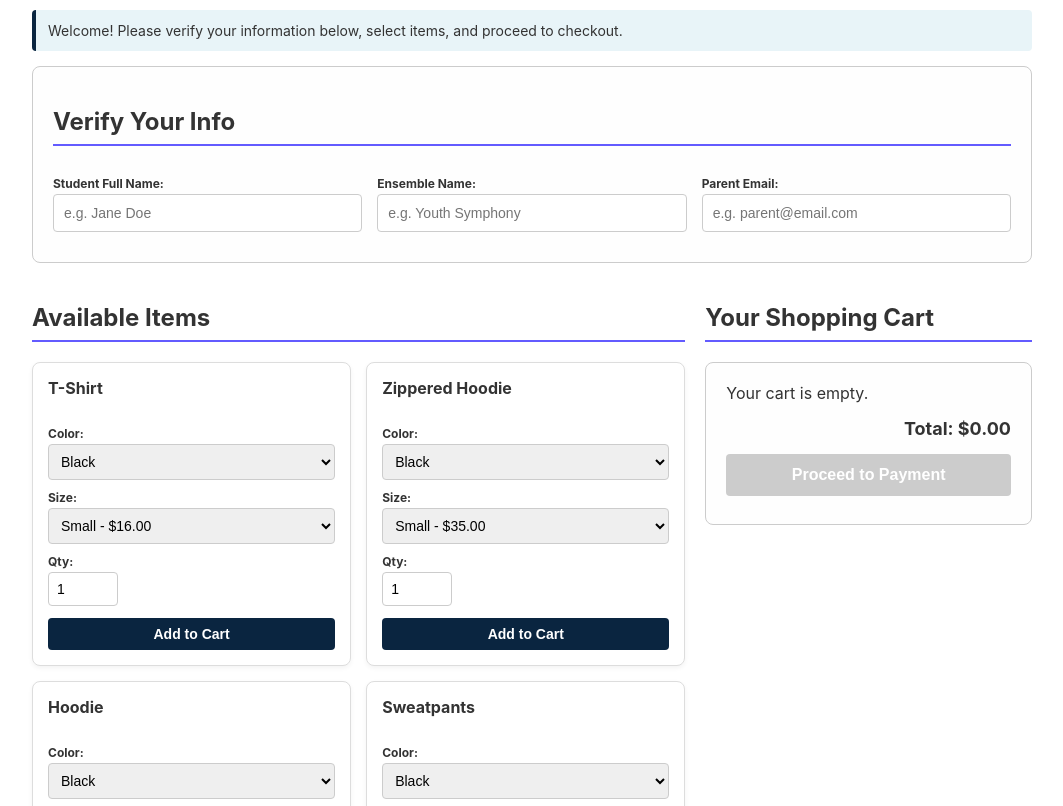
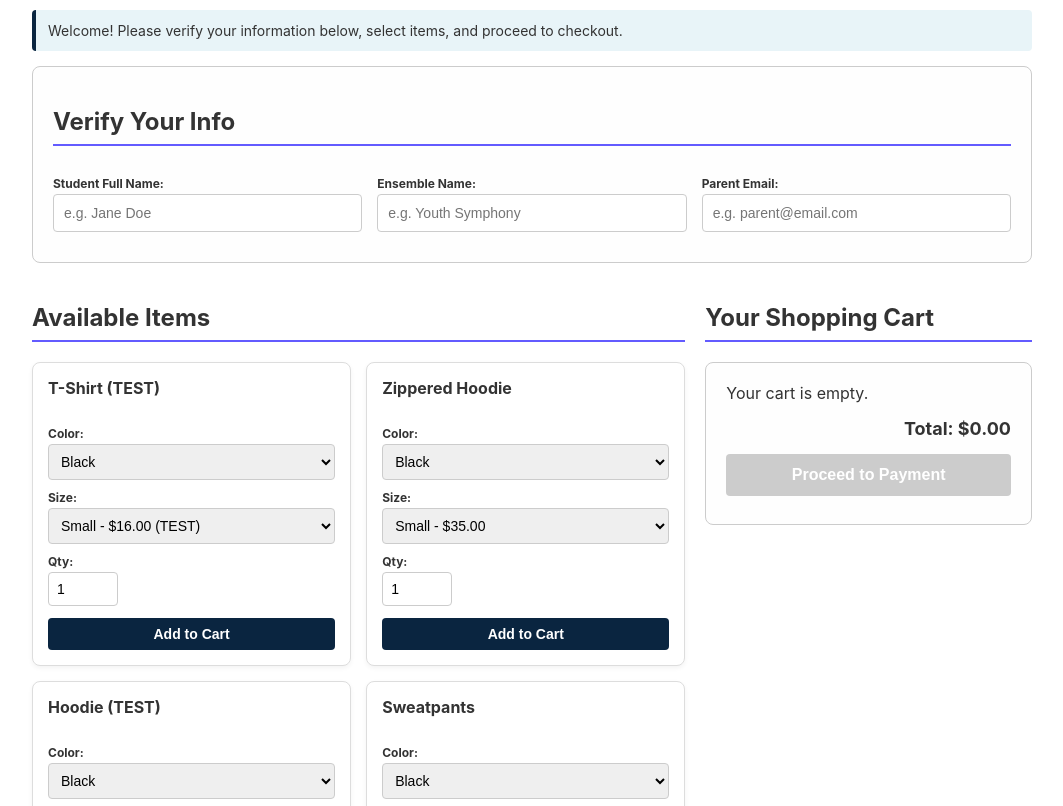
Before and after one commit to newjerseyyouthsymphony/store, a website: page index.html in a window 1280 px wide. Shown: the part 102-908 px from the top of the page, without its empty margins (108-1171 px from the left). Drawn offline with Linux system fonts and the light colour scheme.

Commit message:
Add test Stripe price IDs for T-Shirt, T-Shirt Medium, and Hoodie Small

```diff
--- a/index.html
+++ b/index.html
@@ -69,10 +69,10 @@
         <div>
             <h2>Available Items</h2>
             <div class="products-list">
-                <!-- Item 1: T-Shirt -->
+                <!-- Item 1: T-Shirt (TEST MODE) -->
                 <div class="product-card">
                     <div>
-                        <div class="product-title">T-Shirt</div>
+                        <div class="product-title">T-Shirt (TEST)</div>
                         <label>Color:</label>
                         <select id="color-item1">
                             <option value="Black">Black</option>
@@ -81,8 +81,8 @@
                         </select>
                         <label>Size:</label>
                         <select id="size-item1">
-                            <option value="price_1UBpDBLi0nDifNVErXDiXME2,Small,16.00">Small - $16.00</option>
-                            <option value="price_1UBwEOLi0nDifNVEQnqMxyZZ,Medium,16.00">Medium - $16.00</option>
+                            <option value="price_1UByQ1Li0nDifNVEyfIPA28z,Small,16.00">Small - $16.00 (TEST)</option>
+                            <option value="price_1UByQ1Li0nDifNVEgo9Bd48P,Medium,16.00">Medium - $16.00 (TEST)</option>
                             <option value="price_1UBwEOLi0nDifNVEzGYcYKZi,Large,16.00">Large - $16.00</option>
                             <option value="price_1UBwEOLi0nDifNVEp6478nvh,X-Large,16.00">X-Large - $16.00</option>
                             <option value="price_1UBpDBLi0nDifNVEIrGOaYzS,2X-Large,17.00">2X-Large - $17.00</option>
@@ -125,10 +125,10 @@
                     <button class="btn-add" onclick="addItem('Zippered Hoodie','item2')">Add to Cart</button>
                 </div>
 
-                <!-- Item 3: Hoodie -->
+                <!-- Item 3: Hoodie (TEST MODE) -->
                 <div class="product-card">
                     <div>
-                        <div class="product-title">Hoodie</div>
+                        <div class="product-title">Hoodie (TEST)</div>
                         <label>Color:</label>
                         <select id="color-item3">
                             <option value="Black">Black</option>
@@ -137,7 +137,7 @@
                         </select>
                         <label>Size:</label>
                         <select id="size-item3">
-                            <option value="price_1UBpKWLi0nDifNVEE8HRFhPx,Small,38.00">Small - $38.00</option>
+                            <option value="price_1UByQzLi0nDifNVEeQQT9Bhl,Small,38.00">Small - $38.00 (TEST)</option>
                             <option value="price_1UBwIPLi0nDifNVEM8vCmMeV,Medium,38.00">Medium - $38.00</option>
                             <option value="price_1UBwIPLi0nDifNVEjcnIJBkK,Large,38.00">Large - $38.00</option>
                             <option value="price_1UBwIPLi0nDifNVEHgMF4rCt,X-Large,38.00">X-Large - $38.00</option>
```
